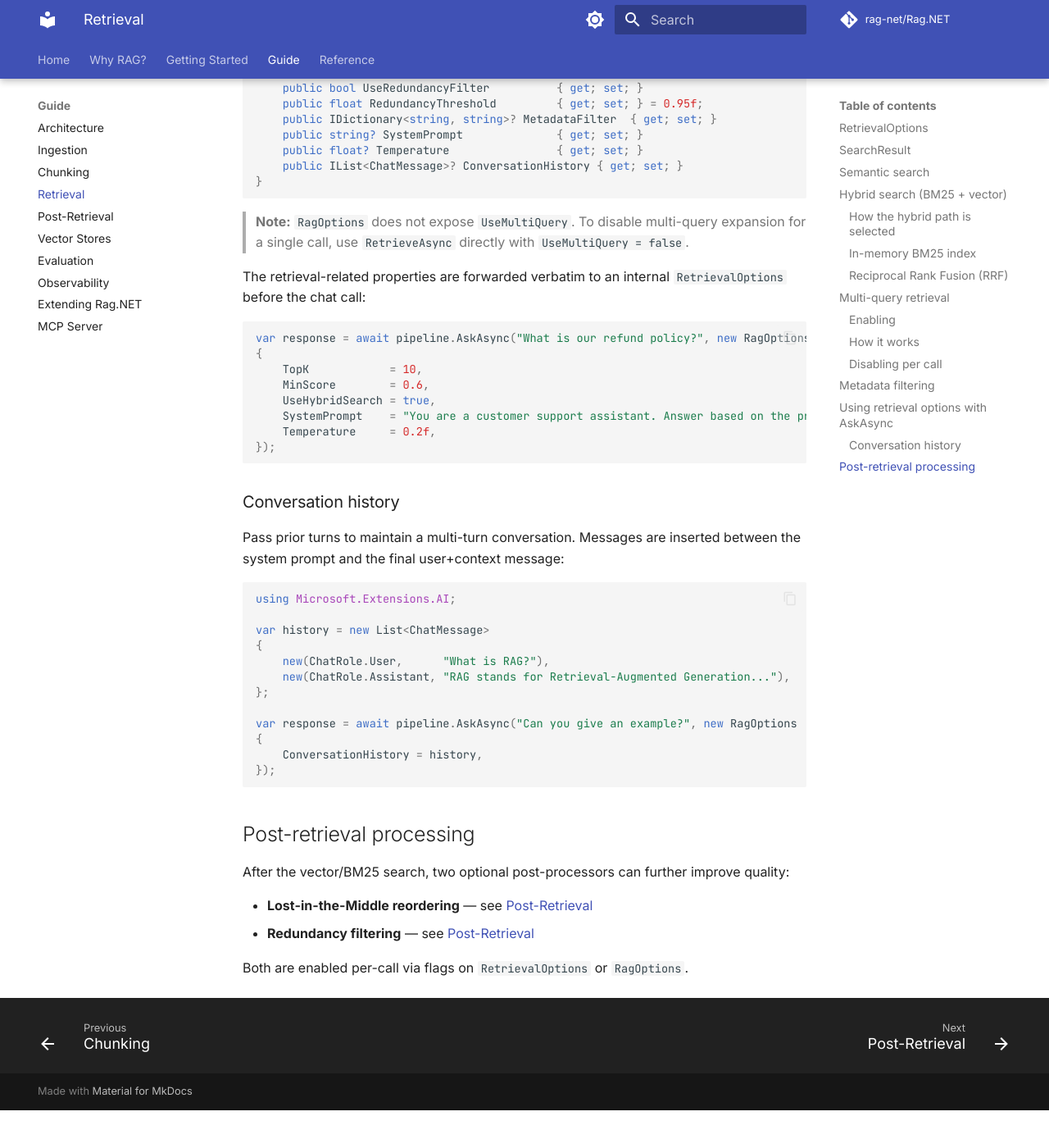
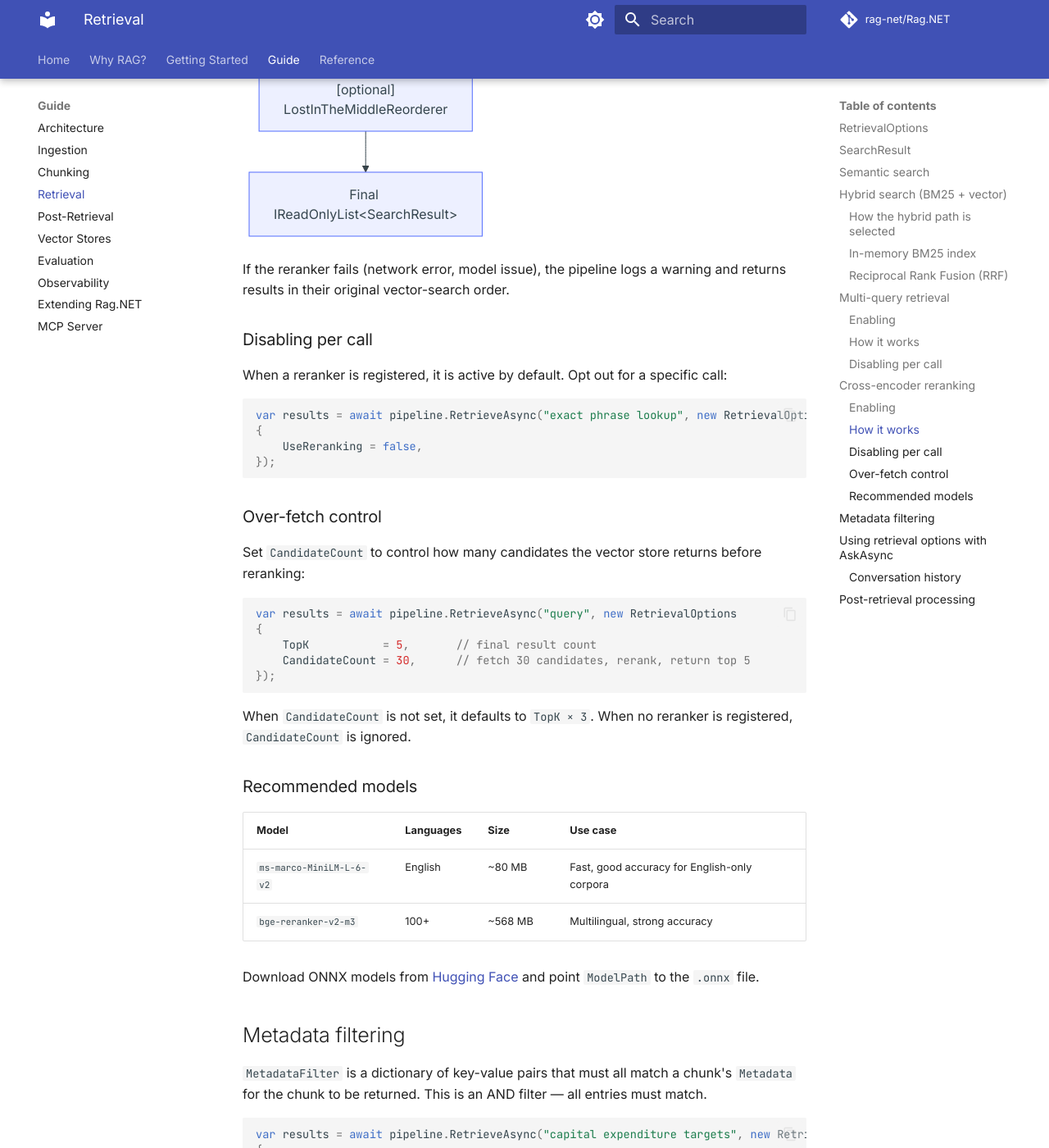
Before and after one commit to MarcelRoozekrans/Rag.NET, an MkDocs documentation site: the page built from docs/retrieval.md, in a window 1280 px wide and 1400 px high, scrolled down 7026 px. Shown: the whole window at 82% size. Built offline with MkDocs 1.6.1 and Material for MkDocs 9.7.7, drawn with Linux system fonts in a browser that asks for light colours; comment, search, counter and statistics services are not loaded; before the commit the page ends 8380 px from its top, so only the background shows below that; some of the changed text lies outside the part shown.

Commit message:
docs: add cross-encoder reranking to retrieval, post-retrieval, architecture, and README docs
Co-Authored-By: Claude Opus 4.6 <noreply@anthropic.com>

````diff
--- a/docs/retrieval.md
+++ b/docs/retrieval.md
@@ -15,6 +15,8 @@ public sealed class RetrievalOptions
     public bool UseRedundancyFilter          { get; set; }
     public float RedundancyThreshold         { get; set; } = 0.95f;
     public bool UseMultiQuery                { get; set; } = true;
+    public bool UseReranking                 { get; set; } = true;
+    public int? CandidateCount               { get; set; }
 }
 ```
 
@@ -34,6 +36,8 @@ var results = await pipeline.RetrieveAsync("What are the Q4 targets?", new Retri
     UseRedundancyFilter           = true,
     RedundancyThreshold           = 0.92f,
     UseMultiQuery                 = true,
+    UseReranking                  = true,
+    CandidateCount                = 20,
     MetadataFilter = new Dictionary<string, string>
     {
         ["department"] = "finance",
@@ -177,6 +181,78 @@ var results = await pipeline.RetrieveAsync("exact phrase lookup", new RetrievalO
 });
 ```
 
+## Cross-encoder reranking
+
+Cross-encoder reranking rescores search results by running each (query, passage) pair through a cross-encoder model. Unlike bi-encoders (used for embedding), cross-encoders jointly attend to both inputs, producing significantly more accurate relevance scores at the cost of per-pair inference.
+
+### Enabling
+
+Register a reranker on the builder. The core package provides `UseReranking<T>()` for custom implementations. The `Rag.NET.Reranking.Onnx` package provides a local ONNX model implementation:
+
+```csharp
+// Option 1: ONNX cross-encoder (local model)
+services.AddRagNet(b => b
+    .UseOnnxReranking(o =>
+    {
+        o.ModelPath = "models/ms-marco-MiniLM-L-6-v2.onnx";
+        o.MaxLength = 512;
+    }));
+
+// Option 2: Custom implementation (e.g., Cohere, Jina)
+services.AddRagNet(b => b
+    .UseReranking<MyCohereReranker>());
+```
+
+### How it works
+
+When a reranker is registered, the pipeline over-fetches candidates from the vector store (`CandidateCount`, defaulting to `TopK × 3`), then the reranker rescores and trims to `TopK`:
+
+```mermaid
+flowchart TD
+    VS["Vector store search\nfetches CandidateCount results"] --> RF["[optional]\nRedundancyFilter"]
+    RF --> RERANK["IReranker.RerankAsync()\nscore each (query, passage) pair\nsort by relevance desc\ntake TopK"]
+    RERANK --> LITM["[optional]\nLostInTheMiddleReorderer"]
+    LITM --> OUT["Final IReadOnlyList&lt;SearchResult&gt;"]
+
+    style RERANK fill:#e8f4fd,stroke:#4a90d9
+```
+
+If the reranker fails (network error, model issue), the pipeline logs a warning and returns results in their original vector-search order.
+
+### Disabling per call
+
+When a reranker is registered, it is active by default. Opt out for a specific call:
+
+```csharp
+var results = await pipeline.RetrieveAsync("exact phrase lookup", new RetrievalOptions
+{
+    UseReranking = false,
+});
+```
+
+### Over-fetch control
+
+Set `CandidateCount` to control how many candidates the vector store returns before reranking:
+
+```csharp
+var results = await pipeline.RetrieveAsync("query", new RetrievalOptions
+{
+    TopK           = 5,       // final result count
+    CandidateCount = 30,      // fetch 30 candidates, rerank, return top 5
+});
+```
+
+When `CandidateCount` is not set, it defaults to `TopK × 3`. When no reranker is registered, `CandidateCount` is ignored.
+
+### Recommended models
+
+| Model | Languages | Size | Use case |
+|-------|-----------|------|----------|
+| `ms-marco-MiniLM-L-6-v2` | English | ~80 MB | Fast, good accuracy for English-only corpora |
+| `bge-reranker-v2-m3` | 100+ | ~568 MB | Multilingual, strong accuracy |
+
+Download ONNX models from [Hugging Face](https://huggingface.co) and point `ModelPath` to the `.onnx` file.
+
 ## Metadata filtering
 
 `MetadataFilter` is a dictionary of key-value pairs that must all match a chunk's `Metadata` for the chunk to be returned. This is an AND filter — all entries must match.
@@ -243,7 +319,7 @@ public sealed class RagOptions
 }
 ```
 
-> **Note:** `RagOptions` does not expose `UseMultiQuery`. To disable multi-query expansion for a single call, use `RetrieveAsync` directly with `UseMultiQuery = false`.
+> **Note:** `RagOptions` does not expose `UseMultiQuery`, `UseReranking`, or `CandidateCount`. To control these per call, use `RetrieveAsync` directly.
 
 The retrieval-related properties are forwarded verbatim to an internal `RetrievalOptions` before the chat call:
 
@@ -279,9 +355,10 @@ var response = await pipeline.AskAsync("Can you give an example?", new RagOption
 
 ## Post-retrieval processing
 
-After the vector/BM25 search, two optional post-processors can further improve quality:
+After the vector/BM25 search, three optional post-processors can further improve quality:
 
+- **Redundancy filtering** — see [Post-Retrieval](post-retrieval.md#redundancy-filter)
+- **Cross-encoder reranking** — see [Cross-encoder reranking](#cross-encoder-reranking) above
 - **Lost-in-the-Middle reordering** — see [Post-Retrieval](post-retrieval.md#lost-in-the-middle-reordering)
-- **Redundancy filtering** — see [Post-Retrieval](post-retrieval.md#redundancy-filter)
 
-Both are enabled per-call via flags on `RetrievalOptions` or `RagOptions`.
+They run in the order listed above (redundancy → reranking → reordering) and are enabled per-call via flags on `RetrievalOptions` or `RagOptions`.
````
Also changed, not shown: README.md (+2 -0 lines), docs/architecture.md (+10 -4 lines), docs/post-retrieval.md (+12 -10 lines).
